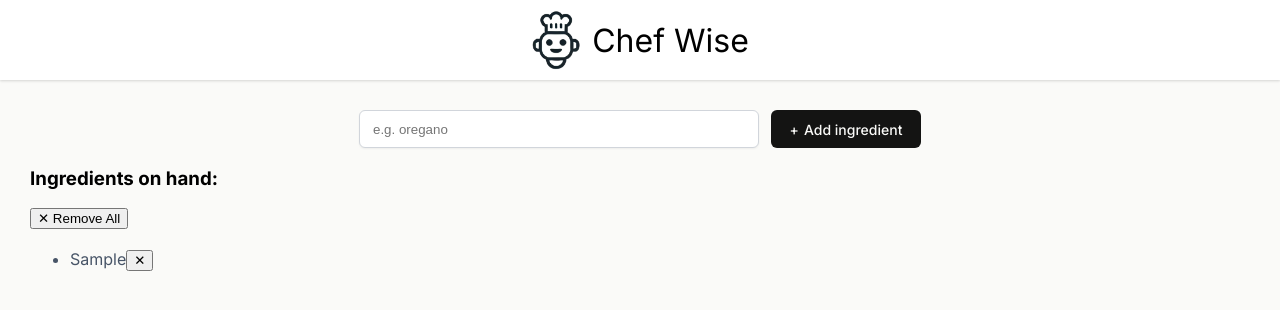
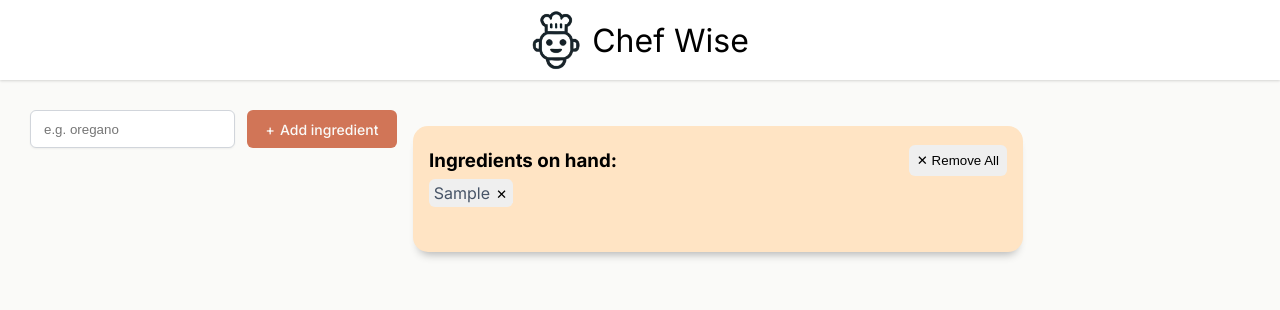
Before and after one commit to Ha-Mundo/chef-wise, a React (Vite) app: page /error in a window 1280 px wide. Both pictures are taken after typing "Sample" into the empty fields and a click on the button "Add ingredient". Shown: the top 310 px of the page. Built offline with nearby package versions, Linux system fonts and the light colour scheme.

Commit message:
new styles added

```diff
--- a/index.css
+++ b/index.css
@@ -28,13 +28,34 @@ header > h1 {
 
 main {
     padding: 30px 30px 10px;
+    display: flex;
+}
+
+main > div,
+main > section {
+    width: 50%;
+    padding: 1rem;
+    background: bisque;
+    border-radius: 15px;
+    margin: 1rem;
+    box-shadow: 0 8px 10px -6px rgba(0, 0, 0, 0.3);
+}
+
+button {
+    cursor: pointer;
+    border: none;
 }
 
 .add-ingredient-form {
     display: flex;
-    justify-content: center;
     gap: 12px;
     height: 38px;
+}
+
+.add-ingredient-form > input:focus {
+  outline: none;
+  border-color: rgb(209, 117, 87);
+  box-shadow: 0 0 0 2px rgba(209, 117, 87, 0.779);
 }
 
 .add-ingredient-form > input {
@@ -44,14 +65,14 @@ main {
     box-shadow: 0px 1px 2px 0px rgba(0, 0, 0, 0.05);
     flex-grow: 1;
     min-width: 150px;
-    max-width: 400px;
+    //max-width: 600px;
 }
 
 .add-ingredient-form > button {
     font-family: Inter, sans-serif;
     border-radius: 6px;
     border: none;
-    background-color: #141413;
+    background-color: #D17557;
     color: #FAFAF8;
     width: 150px;
     font-size: 0.875rem;
@@ -64,13 +85,36 @@ main {
     margin-right: 5px;
 }
 
+.ingredients-section > div {justify-content: space-between;}
+.ingredients-section > div,
+.ingredients-section > ul {
+    display: flex;
+    flex-wrap: wrap;
+    height: fit-content;
+    align-items: center;
+    line-height: 0;
+    margin: 0;
+}
+
+.remove-all-btn {
+    padding:0.5rem;
+    border-radius: 6px;
+}
+
 ul.ingredients-list {
-    margin-bottom: 48px;
+    margin-bottom: 24px;
+    padding-left: unset;
 }
 
 ul.ingredients-list > li {
     color: #475467;
     line-height: 28px;
+    list-style: none;
+    margin-right: 0.3rem;
+    margin-bottom: 0.3rem;
+    background-color: buttonface;
+    padding-left: 0.3rem;
+    border-radius: 6px;
 }
 
 .get-recipe-container {
@@ -79,19 +123,19 @@ ul.ingredients-list > li {
     align-items: center;
     border-radius: 8px;
     background: #F0EFEB;
-    padding: 10px 28px;
+    padding: 28px;
 }
 
 .get-recipe-container h3 {
     font-size: 1.125rem;
     font-weight: 500;
-    line-height: 24px;
+    margin-bottom: 1.5rem;
 }
 
 .get-recipe-container p {
     color: #6B7280;
     font-size: 0.875rem;
-    line-height: 20px;
+    //line-height: 20px;
 }
 
 .get-recipe-container button {
@@ -116,3 +160,8 @@ ul.ingredients-list > li {
 .suggested-recipe-container ul li, .suggested-recipe-container ol li {
     margin-bottom: 8px;
 }
+
+.adviceCard {
+    text-align: center;
+    box-shadow: 0 8px 10px -6px rgba(0, 0, 0, 0.3);
+}
```
